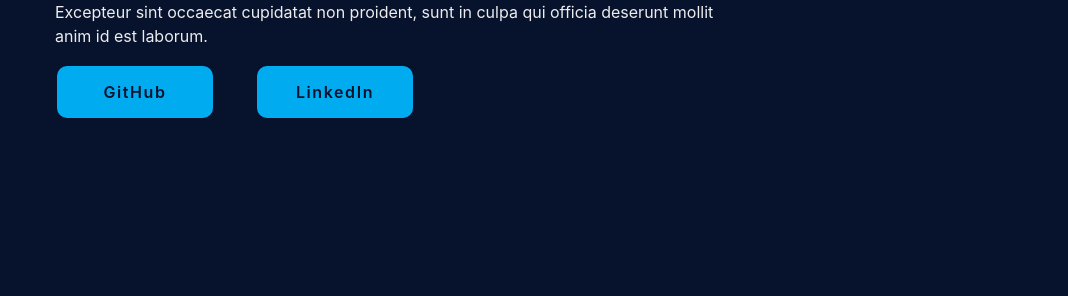
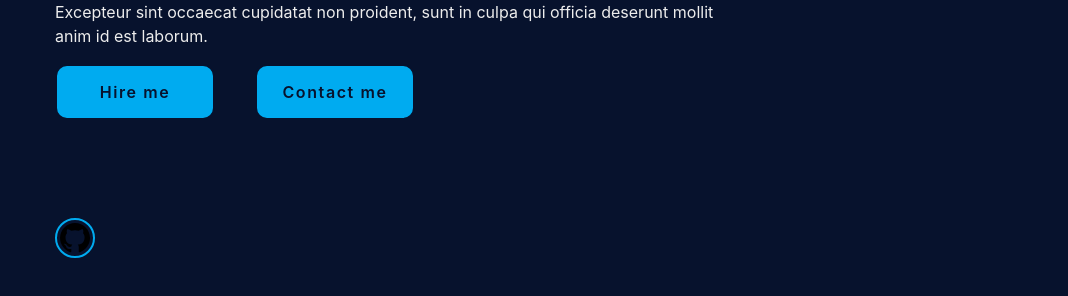
Before and after one commit to BenceGarai/portfolio, a Next.js app: page / in a window 1280 px wide. Shown: the part 526-822 px from the top of the page, without its empty margins (105-1173 px from the left). Built offline with nearby package versions, Linux system fonts and the light colour scheme.

Commit message:
Add social button to landing page

```diff
--- a/src/app/(home)/landing-section.tsx
+++ b/src/app/(home)/landing-section.tsx
@@ -1,16 +1,19 @@
+import Image from "next/image";
 import { Button } from "./button";
+import { SocialButton } from "./social-button";
+import githubIcon from "@/assets/images/bxl-github.svg";
 
 export default function LandingSection() {
   return (
     <section className="flex p-40 min-h-screen items-center">
       <div className="">
         <h1 className="text-6xl font-bold">
-          Hi, I&apos;m <span>Bence Garai</span>
+          Hi, I&apos;m <span className="">Bence Garai</span>
         </h1>
         <div className="font-semibold text-2xl mt-4 text-secondary">
           <h3>Software Developer</h3>
         </div>
-        <p className="mt-4 max-w-2xl">
+        <p className="mt-4 max-w-2xl ">
           Lorem ipsum dolor sit amet, consectetur adipiscing elit, sed do
           eiusmod tempor incididunt ut labore et dolore magna aliqua. Ut enim ad
           minim veniam, quis nostrud exercitation ullamco laboris nisi ut
@@ -20,8 +23,15 @@
           culpa qui officia deserunt mollit anim id est laborum.
         </p>
         <div className="flex h-14 mt-4 gap-10">
-          <Button href="#">GitHub</Button>
-          <Button href="#">LinkedIn</Button>
+          <Button href="#">Hire me</Button>
+          <Button href="#">Contact me</Button>
+        </div>
+        <div className="flex absolute bottom-4 w-40 justify-between">
+          <SocialButton
+            href="#"
+            icon={
+              <Image src={githubIcon} width={48} height={48} alt="Github" />
+            }></SocialButton>
         </div>
       </div>
     </section>
```
